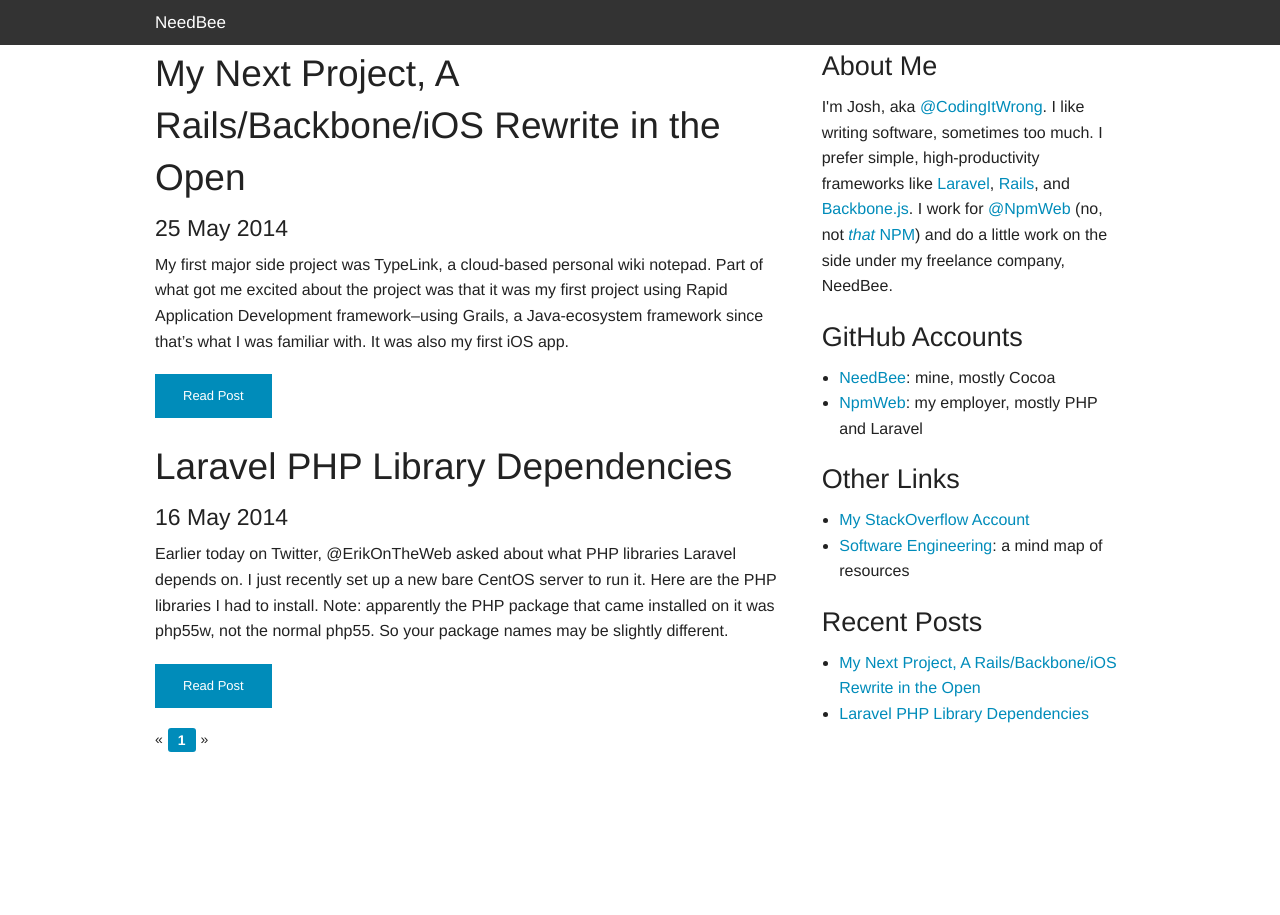
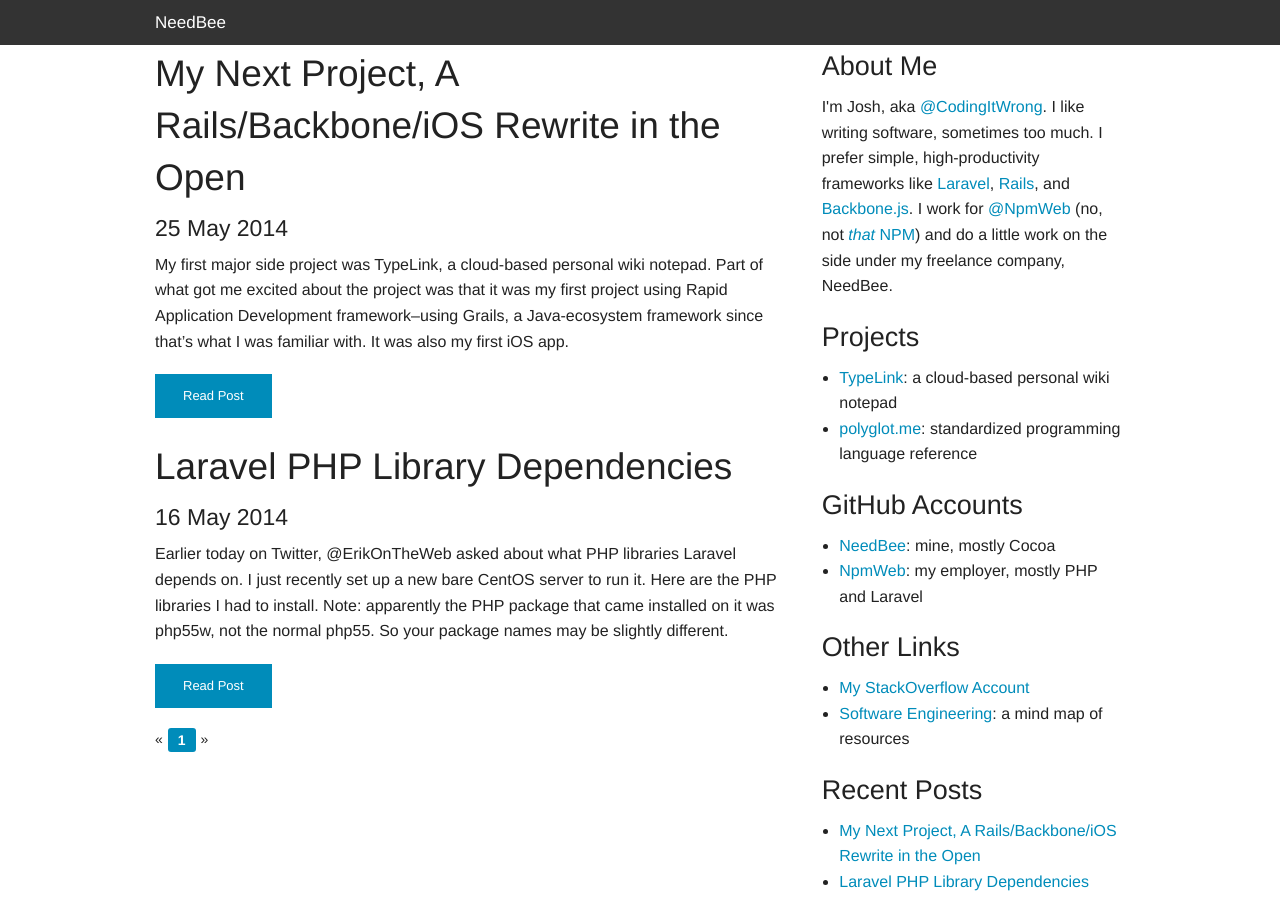
Before and after one commit to needbee/needbee.github.io, a Jekyll site: the page built from index.html, in a window 1280 px wide. Built offline with Jekyll 4.4.1, drawn with Linux system fonts in a browser that asks for light colours; nearby versions of some CDN libraries; library files that are not in the unit come from our copies; Markdown is read by kramdown in place of the engine named in the settings; the list of posts is cut into pages by our own code.

Commit message:
adds projects to sidebar

```diff
--- a/_includes/sidebar.html
+++ b/_includes/sidebar.html
@@ -1,6 +1,13 @@
 <h3>About Me</h3>
 
 <p>I'm Josh, aka <a href="https://twitter.com/CodingItWrong">@CodingItWrong</a>. I like writing software, sometimes too much. I prefer simple, high-productivity frameworks like <a href="http://laravel.com">Laravel</a>, <a href="http://rubyonrails.org">Rails</a>, and <a href="http://backbonejs.org">Backbone.js</a>. I work for <a href="https://twitter.com/NpmWeb">@NpmWeb</a> (no, not <a href="http://npmjs.org"><em>that</em> NPM</a>) and do a little work on the side under my freelance company, NeedBee.</p>
+
+<h3>Projects</h3>
+
+<ul>
+	<li><a href="http://typelink.net">TypeLink</a>: a cloud-based personal wiki notepad</li>
+	<li><a href="http://polyglot.me">polyglot.me</a>: standardized programming language reference</li>
+</ul>
 
 <h3>GitHub Accounts</h3>
 
```
